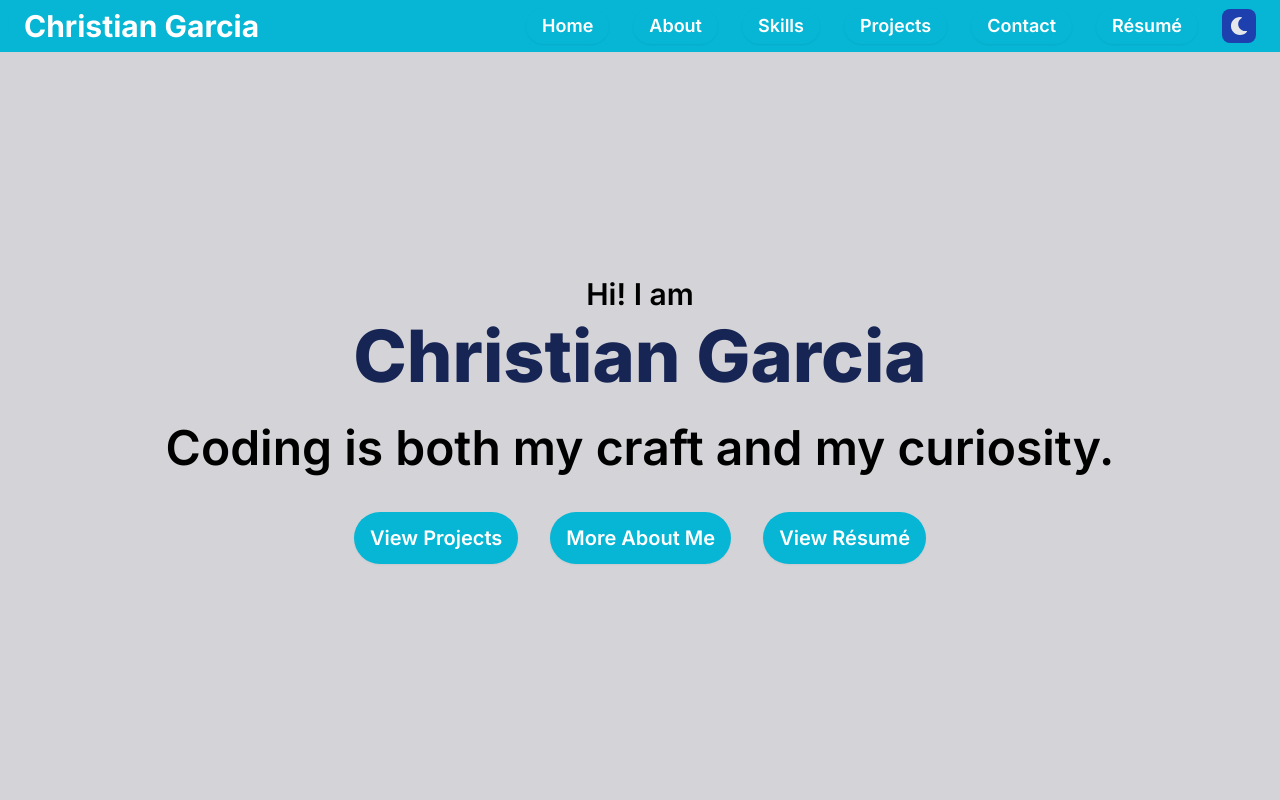
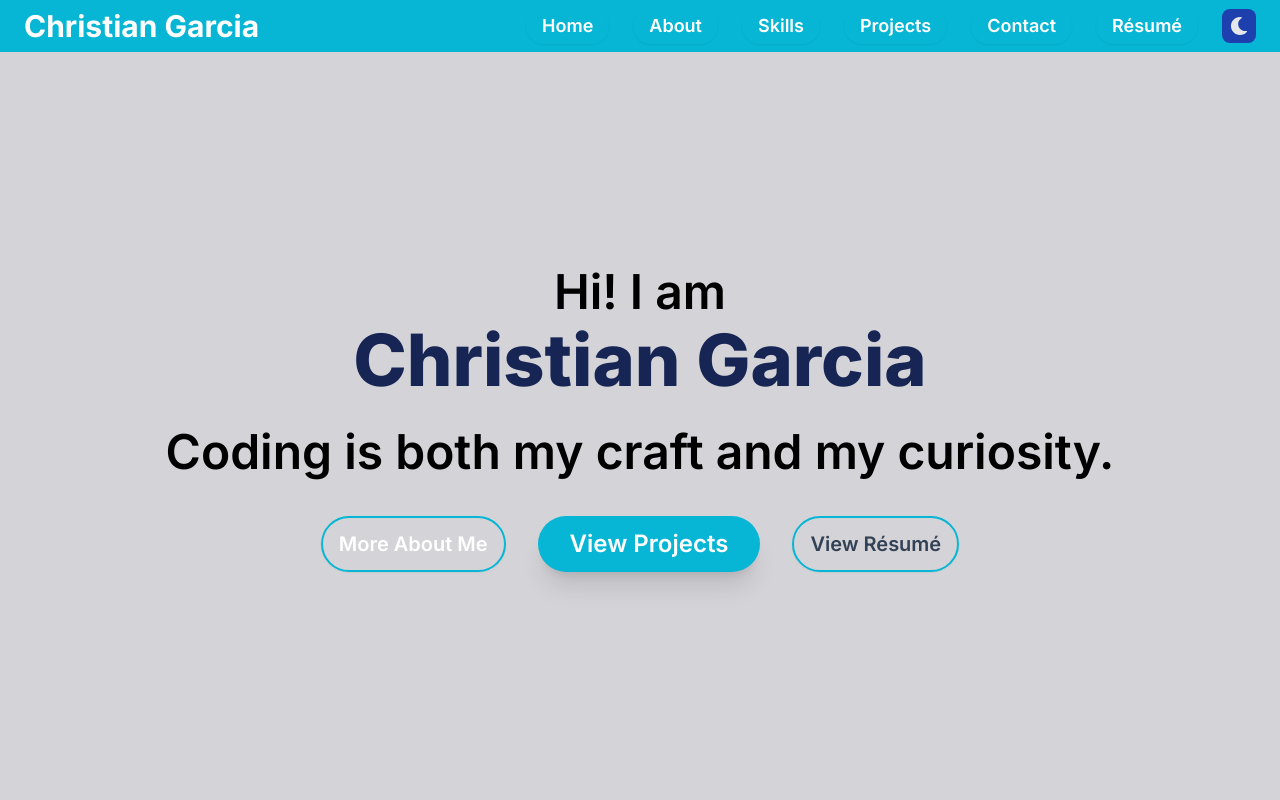
Before and after one commit to chrgarcia19/chrgarcia19.github.io, a Next.js app: page / in a window 1280 px wide. Shown: the top 800 px of the page. Built offline with nearby package versions, Linux system fonts and the light colour scheme.

Commit message:
Modified the homepage design and its related components

```diff
--- a/src/app/home/page.tsx
+++ b/src/app/home/page.tsx
@@ -9,54 +9,51 @@ const Homepage = () => {
       <div className="flex justify-center items-center max-sm:pt-0 w-full h-screen bg-zinc-300 dark:bg-zinc-800 dark:bg-gradient-to-br from-zinc-700 to-zinc-800">
         <div className="flex flex-col items-center justify-center">
           <div className="flex justify-center items-center gap-x-16 p-10 max-sm:p-6">
-            <div className="justify-center space-y-2">
-              <p className="flex justify-center text-3xl max-sm:text-2xl 3xl:text-5xl 4k:text-6xl font-semibold">
+            <div className="flex flex-col justify-center space-y-2">
+              <p className="flex justify-center text-5xl max-sm:text-4xl 3xl:text-7xl 4k:text-8xl font-semibold">
                 Hi! I am
               </p>
-              <p className="flex font-extrabold text-7xl max-sm:text-3xl 3xl:text-8xl 4k:text-9xl justify-center text-blue-950 dark:text-blue-300">
+              <h1 className="flex font-extrabold text-7xl max-sm:text-3xl 3xl:text-8xl 4k:text-9xl justify-center text-blue-950 dark:text-blue-300">
                 Christian Garcia
-              </p>
+              </h1>
               <br />
               <HomeText />
             </div>
           </div>
           <div className="flex place-content-center gap-8 max-sm:gap-2 4k:gap-10 max-sm:p-4 max-md:p-6 4k:p-8">
             <StyledButton
+              href={"#about"}
+              text={"More About Me"}
+              color={"border-cyan-500 dark:border-cyan-700"}
+              hovered={"bg-cyan-600 dark:hover:bg-cyan-600 font-bold text-xl shadow-xl"}
+              icon={null}
+              other={"shadow-lg border-2 transition-all duration-300"}
+              textSize={"text-xl max-sm:text-sm 3xl:text-3xl 4k:text-5xl"}
+              padding={"max-sm:px-2 md:px-3 lg:px-4 3xl:px-6 4k:px-10 py-3 max-sm:py-1 4k:py-5"}
+              label={"Learn More About Christian"}
+              title={"Learn More About Christian"}
+              textColor={"text-slate-700 dark:text-white"}
+              />
+            <StyledButton
               href={"#projects"}
               text={"View Projects"}
               color={"bg-cyan-500 dark:bg-cyan-700"}
-              hoveredColor={"bg-cyan-600 dark:hover:bg-cyan-600"}
+              hovered={"bg-cyan-600 dark:hover:bg-cyan-600 font-bold text-3xl shadow-2xl"}
               icon={null}
-              other={"shadow-lg"}
-              textSize={"text-xl max-sm:text-sm 3xl:text-3xl 4k:text-5xl"}
-              padding={
-                "max-sm:px-2 md:px-3 lg:px-4 3xl:px-6 4k:px-10 py-3 max-sm:py-1 4k:py-5"
-              }
+              other={"shadow-xl"}
+              textSize={"text-2xl max-sm:text-sm 3xl:text-3xl 4k:text-5xl"}
+              padding={"max-sm:px-2 md:px-3 lg:px-8 3xl:px-6 4k:px-10 py-3 max-sm:py-1 4k:py-5"}
               label={"View Projects Section"}
               title={"View Projects Section"}
-            />
-            <StyledButton
-              href={"#about"}
-              text={"More About Me"}
-              color={"bg-cyan-500 dark:bg-cyan-700"}
-              hoveredColor={"bg-cyan-600 dark:hover:bg-cyan-600"}
-              icon={null}
-              other={""}
-              textSize={"text-xl max-sm:text-sm 3xl:text-3xl 4k:text-5xl"}
-              padding={
-                "max-sm:px-2 md:px-3 lg:px-4 3xl:px-6 4k:px-10 py-3 max-sm:py-1 4k:py-5"
-              }
-              label={"Learn More About Christian"}
-              title={"Learn More About Christian"}
-            />
+              textColor={""}
+              />
             <DownloadButton
               text={"View Résumé"}
-              padding={
-                "max-sm:px-2 md:px-3 lg:px-4 3xl:px-6 4k:px-10 py-3 max-sm:py-1 4k:py-5"
-              }
+              padding={"max-sm:px-2 md:px-3 lg:px-4 3xl:px-6 4k:px-10 py-3 max-sm:py-1 4k:py-5"}
               textSize={"text-xl max-sm:text-sm 3xl:text-3xl 4k:text-5xl"}
               view={true}
-            />
+              hovered={"bg-cyan-600 dark:hover:bg-cyan-600 font-bold text-xl shadow-xl"}
+              />
           </div>
         </div>
       </div>
--- a/src/components/DownloadButton.tsx
+++ b/src/components/DownloadButton.tsx
@@ -8,6 +8,7 @@ type Props = {
   text: string;
   textSize: string;
   padding: string;
+  hovered: string;
   view: Boolean; //Changes the button to a link
 };
 
@@ -52,7 +53,7 @@ export default function DownloadButton(props: Props) {
           href={"ChristianGarciaResume.pdf"}
           aria-label="View Résumé"
           title="View Christian's Résumé"
-          className={`${props.textSize} max-lg:border-2 max-sm:text-center font-semibold shadow-sm rounded-full ease-in-out text-white ${props.padding} hover:text-gray-200 bg-cyan-500 dark:bg-cyan-700 ${isHovered ? "bg-cyan-600 dark:hover:bg-cyan-600 font-bold text-xl shadow-xl" : ""}`}
+          className={`${props.textSize} max-lg:border-2 max-sm:text-center font-semibold shadow-sm rounded-full ease-in-out text-slate-700 dark:text-white ${props.padding} hover:text-gray-200 border-2 border-cyan-500 dark:border-cyan-700 ${isHovered ? `${props.hovered}`: ""}`}
         >
           <div className="flex items-center justify-center">{props.text}</div>
         </Link>
@@ -63,7 +64,7 @@ export default function DownloadButton(props: Props) {
           onMouseLeave={itemExited}
           aria-label="Download Résumé"
           title="Download Christian's Résumé"
-          className={`${props.textSize} max-lg:border-2 max-sm:text-center font-semibold shadow-sm rounded-full ease-in-out text-white ${props.padding} hover:text-gray-200 bg-cyan-500 dark:bg-cyan-700 ${isHovered ? "bg-cyan-600 dark:hover:bg-cyan-600 font-bold text-xl shadow-xl" : ""}`}
+          className={`${props.textSize} max-lg:border-2 max-sm:text-center font-semibold shadow-sm rounded-full ease-in-out text-white ${props.padding} hover:text-gray-200 bg-cyan-500 dark:bg-cyan-700 ${isHovered ? `${props.hovered}` : ""}`}
         >
           <div className="flex items-center justify-center">{props.text}</div>
         </button>
--- a/src/components/NavBar.tsx
+++ b/src/components/NavBar.tsx
@@ -71,25 +71,20 @@ const NavBar = () => {
               href={item.href}
               text={item.text}
               color={"bg-cyan-500 dark:bg-cyan-700"}
-              hoveredColor={"bg-cyan-600 dark:hover:bg-cyan-600"}
+              hovered={"bg-cyan-600 dark:hover:bg-cyan-600"}
               icon={null}
               other={""}
-              textSize={
-                "text-lg max-sm:text-sm max-lg:text-3xl 3xl:text-2xl 4k:text-4xl"
-              }
+              textSize={"text-lg max-sm:text-sm max-lg:text-3xl 3xl:text-2xl 4k:text-4xl"}
               padding={"px-6 max-sm:px-2 lg:px-4 3xl:px-6 py-1 3xl:py-2"}
               label={item.label}
-              title={item.title}
-            />
+              title={item.title} textColor={""}            />
           ))}
           <DownloadButton
             text={"Résumé"}
             padding={"px-6 max-sm:px-2 lg:px-4 3xl:px-6 py-1 3xl:py-2"}
-            textSize={
-              "text-lg max-sm:text-sm max-lg:text-3xl 3xl:text-2xl 4k:text-4xl"
-            }
+            textSize={"text-lg max-sm:text-sm max-lg:text-3xl 3xl:text-2xl 4k:text-4xl"}
             view={false}
-          />
+            hovered={"bg-cyan-600 dark:hover:bg-cyan-600 font-bold text-xl shadow-xl"} />
           <ThemeSwitcher />
         </div>
         {/*For Mobile*/}
@@ -117,21 +112,21 @@ const NavBar = () => {
                 href={item.href}
                 text={item.text}
                 color={"bg-cyan-500 dark:bg-cyan-700"}
-                hoveredColor={"bg-cyan-600 dark:hover:bg-cyan-600"}
+                hovered={"bg-cyan-600 dark:hover:bg-cyan-600"}
                 icon={null}
                 other={""}
                 textSize={"max-sm:text-xl max-lg:text-3xl"}
                 padding={"max-sm:px-4 max-sm:py-1 md:px-5 lg:px-4"}
                 label={item.label}
                 title={item.title}
-              />
+                textColor={"text-white"}
+                />
             ))}
             <DownloadButton
               text={"Résumé"}
               padding={"max-sm:px-4 max-sm:py-1 lg:px-4"}
               textSize={"max-sm:text-xl max-lg:text-3xl"}
-              view={false}
-            />
+              view={false} hovered={""}            />
           </ul>
         </div>
       </nav>
--- a/src/components/StyledButton.tsx
+++ b/src/components/StyledButton.tsx
@@ -6,12 +6,13 @@ import { ReactNode, useState } from "react";
 type Props = {
   href: string;
   text: string;
+  textColor: string;
   label: string;
   title: string;
   textSize: string;
   padding: string;
   color: string;
-  hoveredColor: string;
+  hovered: string; // Styling for when hovered
   icon: ReactNode; // The React Icon that will act as the button
   other: string; //Other CSS styling
 };
@@ -32,7 +33,7 @@ const StyledButton = (props: Props) => {
         href={props.href}
         aria-label={props.label}
         title={props.title}
-        className={`${props.color} ${props.textSize} max-lg:border-2 text-center font-semibold shadow-sm rounded-full ease-in-out text-white ${props.padding} hover:text-gray-200 ${isHovered ? `${props.hoveredColor} font-bold text-xl shadow-xl` : ""} ${props.other}`}
+        className={`${props.color} ${props.textSize} max-lg:border-2 text-center font-semibold shadow-sm rounded-full ease-in-out ${props.textColor} text-white ${props.padding} hover:text-gray-200 ${isHovered ? `${props.hovered}` : ""} ${props.other}`}
       >
         <div className="flex flex-row items-center justify-center gap-x-2">
           {props.icon} {props.text}
```
